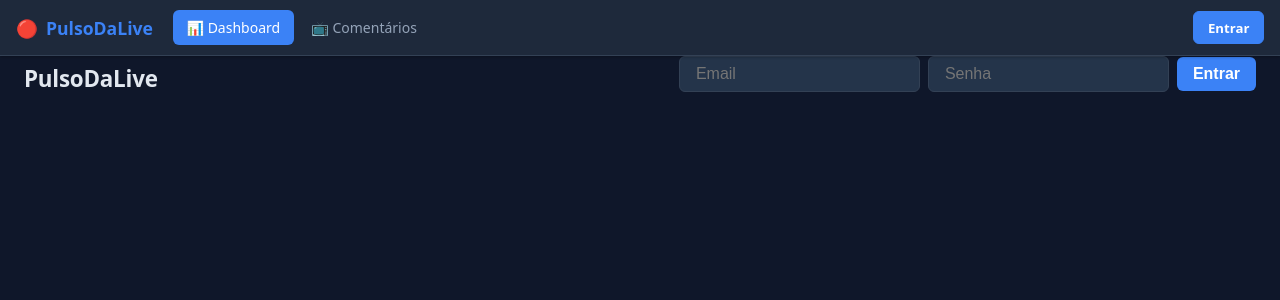
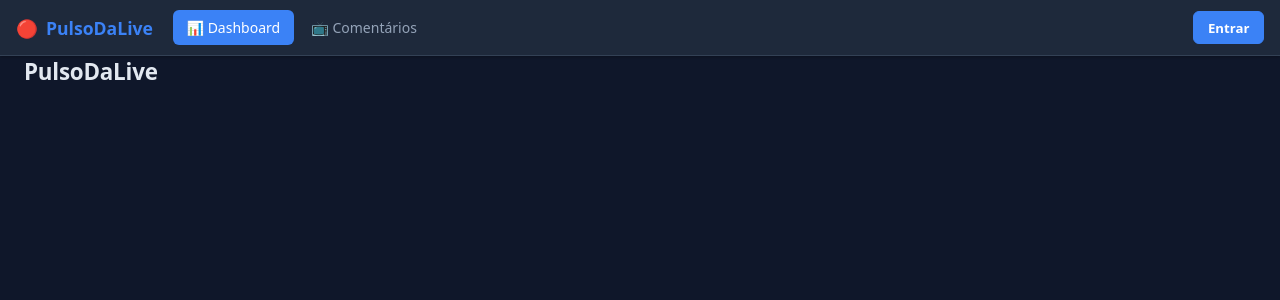
Before and after one commit to GustavoGarciaPereira/LiveScribe, a Python web app: template app/templates/dashboard.html in a window 1280 px wide. Shown: the top 300 px of the page. Run offline with Jinja, Linux system fonts and the light colour scheme; the template is opened without the code that fills it, so the values that code supplies are empty.

Commit message:
fix: esconde auth section duplicada do dashboard (navbar assume)
- dashboard.css: .app-header .auth-inline { display: none }
- dashboard.js continua funcionando (setAuthUI manipula data-section
  e os elementos ocultos internamente), mas o usuario ve apenas o
  navbar com o estado de autenticacao

```diff
--- a/app/static/css/dashboard.css
+++ b/app/static/css/dashboard.css
@@ -247,3 +247,6 @@ button.export-link:disabled { color: var(--color-text-faint); cursor: not-allowe
     canvas { max-height: 220px; }
     #stats-footer { flex-direction: column; align-items: flex-start; gap: var(--space-1); padding: var(--space-2) var(--space-4); }
 }
+
+/* Auth section agora é gerenciada pelo navbar — esconde UI duplicada do dashboard */
+.app-header .auth-inline { display: none !important; }
```
